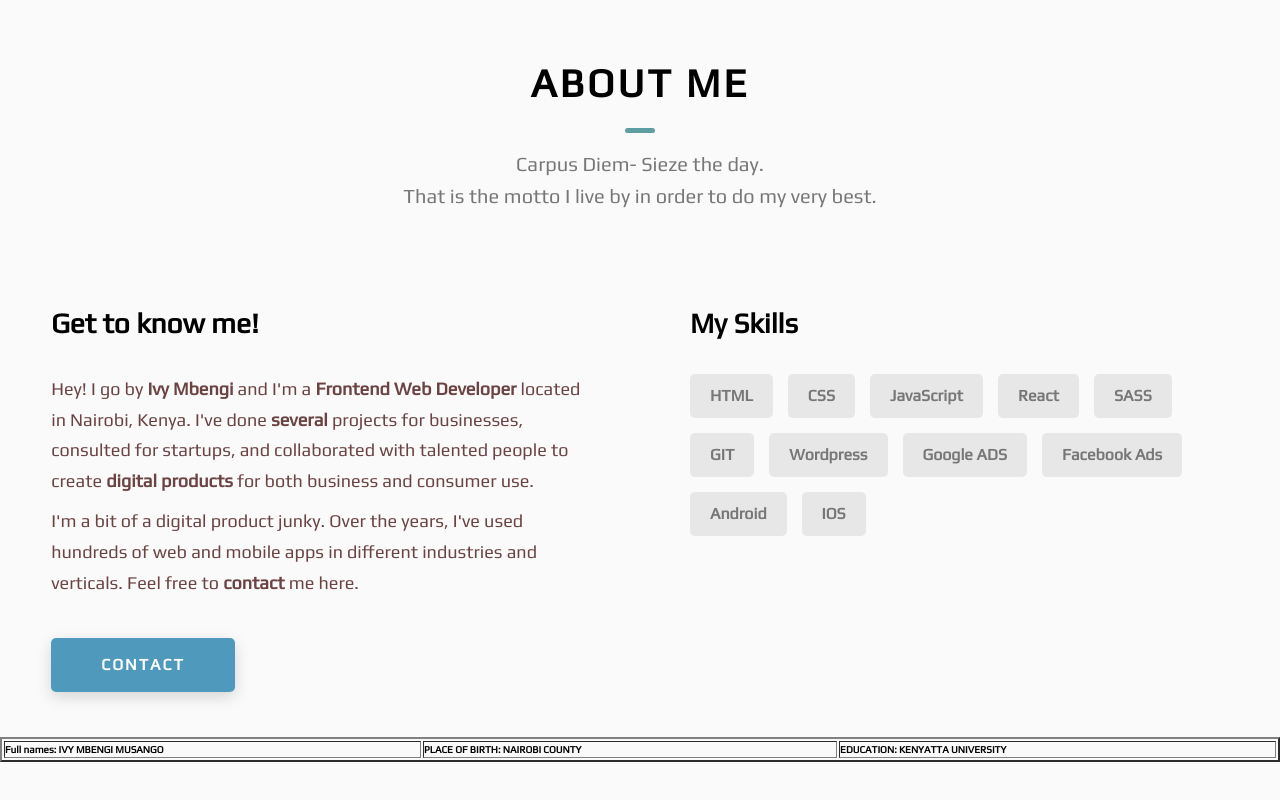
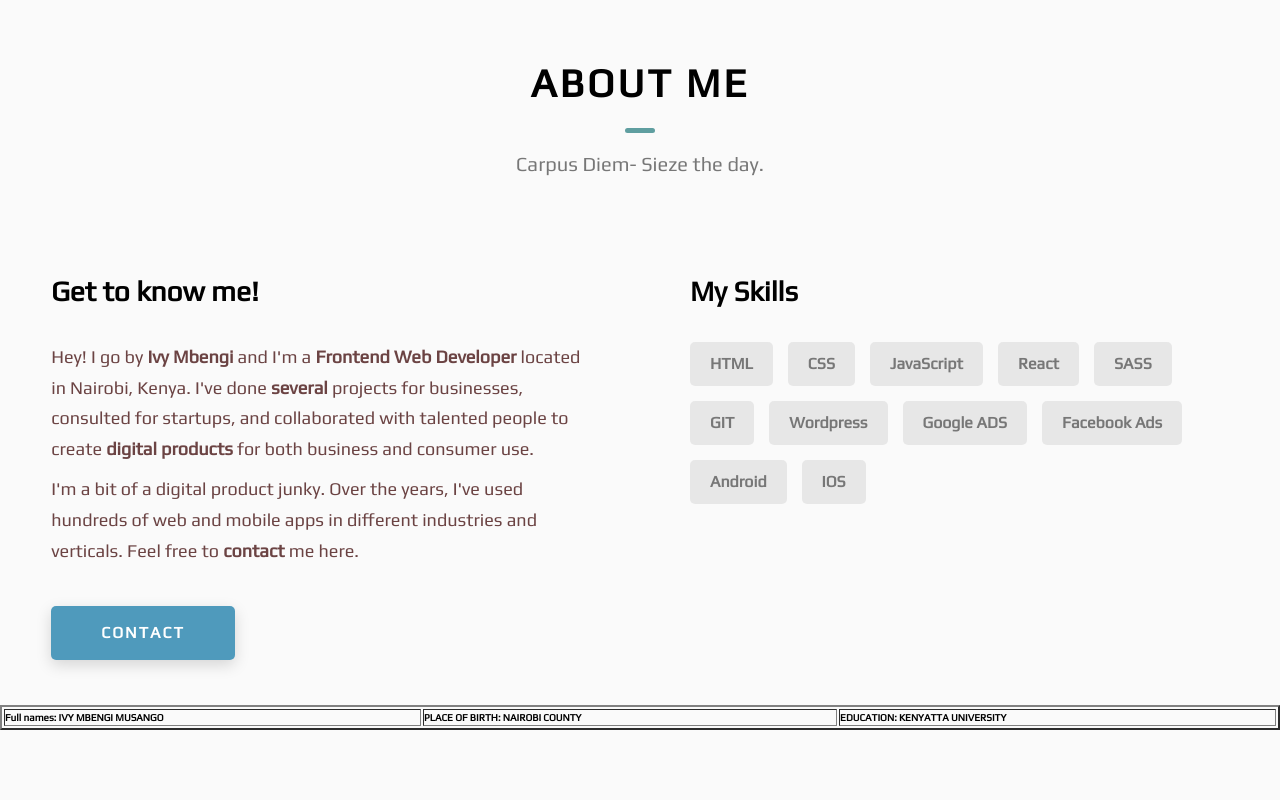
Before and after one commit to mbengiivy/portfolio, a website: page index.html in a window 1280 px wide. Shown: the part 867-1667 px from the top of the page. Drawn offline with Linux system fonts and the light colour scheme.

```diff
--- a/index.html
+++ b/index.html
@@ -151,7 +151,7 @@
         <h2 class="heading heading-sec heading-sec__mb-med">
           <span class="heading-sec__main">About Me</span>
           <span class="heading-sec__sub">
-            Carpus Diem- Sieze the day.<br> That is the motto I live by in order to do my very best.
+            Carpus Diem- Sieze the day.
           </span>
         </h2>
         <div class="about__content">
```
